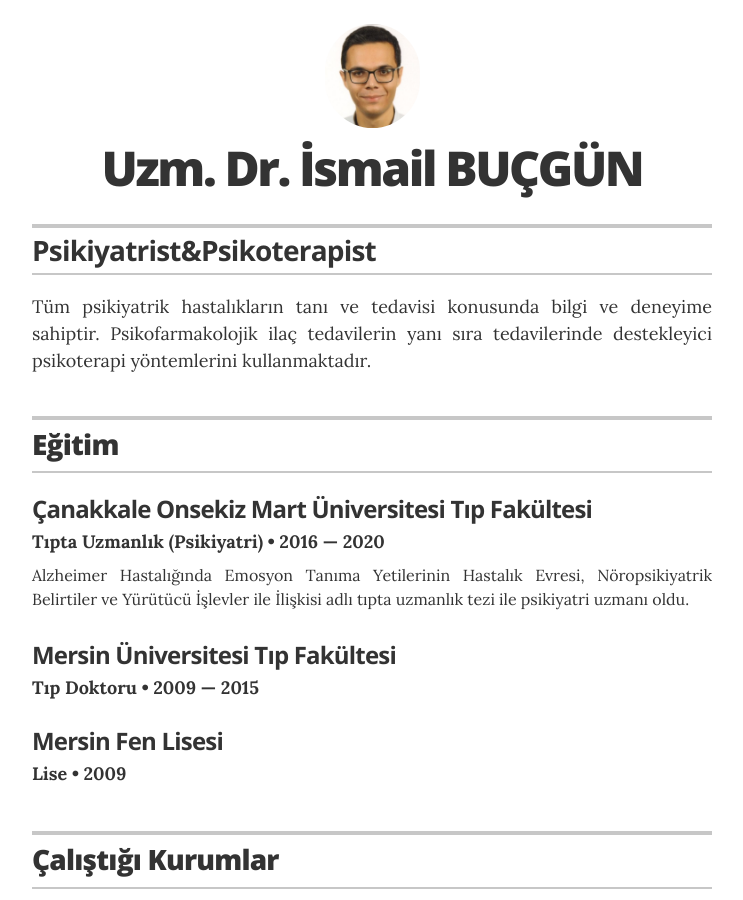
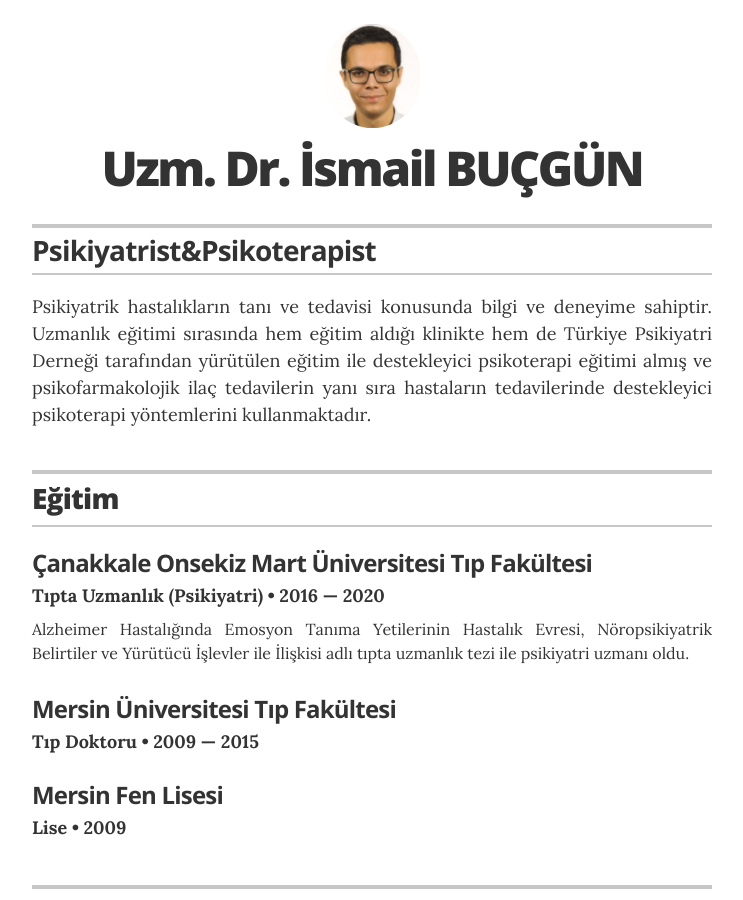
Before and after one commit to ibucgun/ibucgun.github.io, a Jekyll site: the page built from index.html, in a window 1280 px wide and 900 px high. Shown: the whole window, without its empty margins (268-1011 px from the left). Built offline with Jekyll 4.4.1, drawn with Linux system fonts in a browser that asks for light colours.

Commit message:
Update _config.yml

```diff
--- a/_config.yml
+++ b/_config.yml
@@ -23,7 +23,7 @@
 resume_header_contact_info:     "Adana Dr. Ekrem Tok Ruh Sağlığı ve Hastalıkları Hastanesi • 03222390475 "
 display_header_contact_info:    "false"
 
-resume_header_intro: "<p>Tüm psikiyatrik hastalıkların tanı ve tedavisi konusunda bilgi ve deneyime sahiptir. Psikofarmakolojik ilaç tedavilerin yanı sıra tedavilerinde destekleyici psikoterapi yöntemlerini kullanmaktadır.</p>"
+resume_header_intro: "<p>Psikiyatrik hastalıkların tanı ve tedavisi konusunda bilgi ve deneyime sahiptir. Uzmanlık eğitimi sırasında hem eğitim aldığı klinikte hem de Türkiye Psikiyatri Derneği tarafından yürütülen eğitim ile destekleyici psikoterapi eğitimi almış ve psikofarmakolojik ilaç tedavilerin yanı sıra hastaların tedavilerinde destekleyici psikoterapi yöntemlerini kullanmaktadır.</p>"
 
 # use "yes" to display the email contact button,
 # "no" to display an "I'm not looking for work" message,
```
